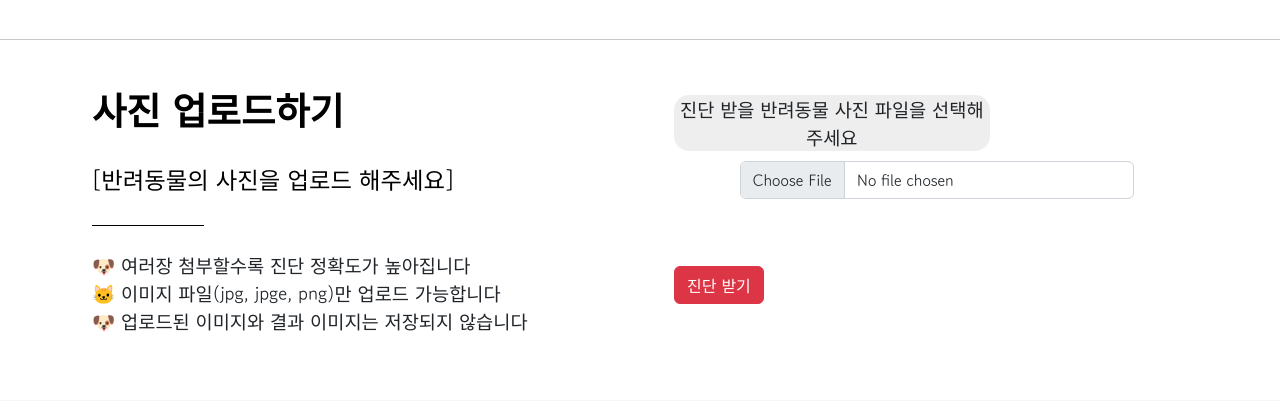
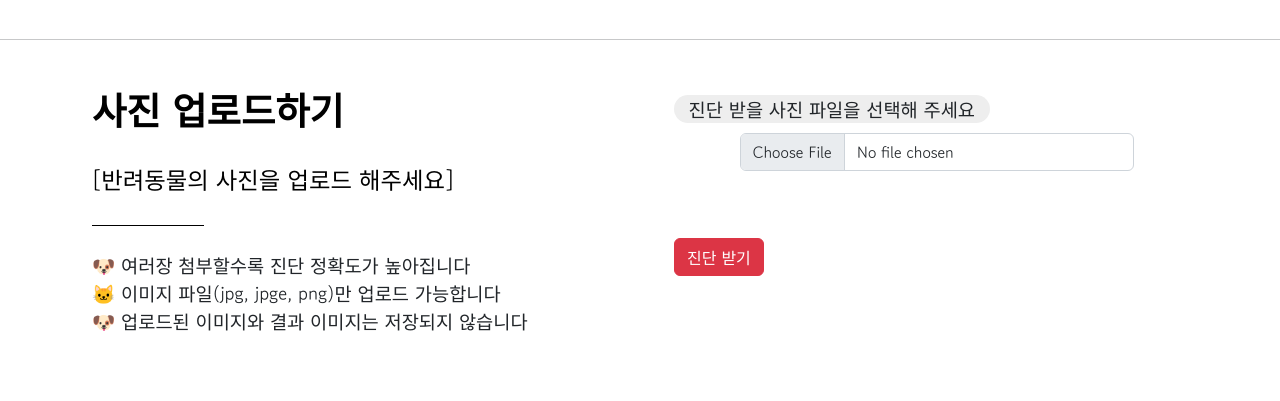
Before and after one commit to kkkimsuji/pet_disease, a Flask app: page /eye_detect in a window 1280 px wide. Shown: the part 700-1101 px from the top of the page. Run offline with Flask 3, Linux system fonts and the light colour scheme; some libraries are stand-ins or nearby versions; some web fonts are replaced.

Commit message:
Update eye_detect.html

```diff
--- a/templates/eye_detect.html
+++ b/templates/eye_detect.html
@@ -89,7 +89,7 @@
                 </div>
                 <div class="col-6 col-12-medium">
 	                <form name="frm" action="/detect" method="POST" enctype="multipart/form-data">
-	                    <label class="sample-label right">진단 받을 반려동물 사진 파일을 선택해 주세요</label>
+	                    <label class="sample-label right">진단 받을 사진 파일을 선택해 주세요</label>
 	                    <input class="form-control" type="file" id="imgUpload" name="file" id="formFile"
 	                           onchange="readURL(this);"
 	                            accept=".jpeg,.png,.jpg"
@@ -103,7 +103,7 @@
             </div>
         </div>
     </section>
-<br>
+<br><br><br>
 
     <!-- Footer -->
     <section id="footer">
```
